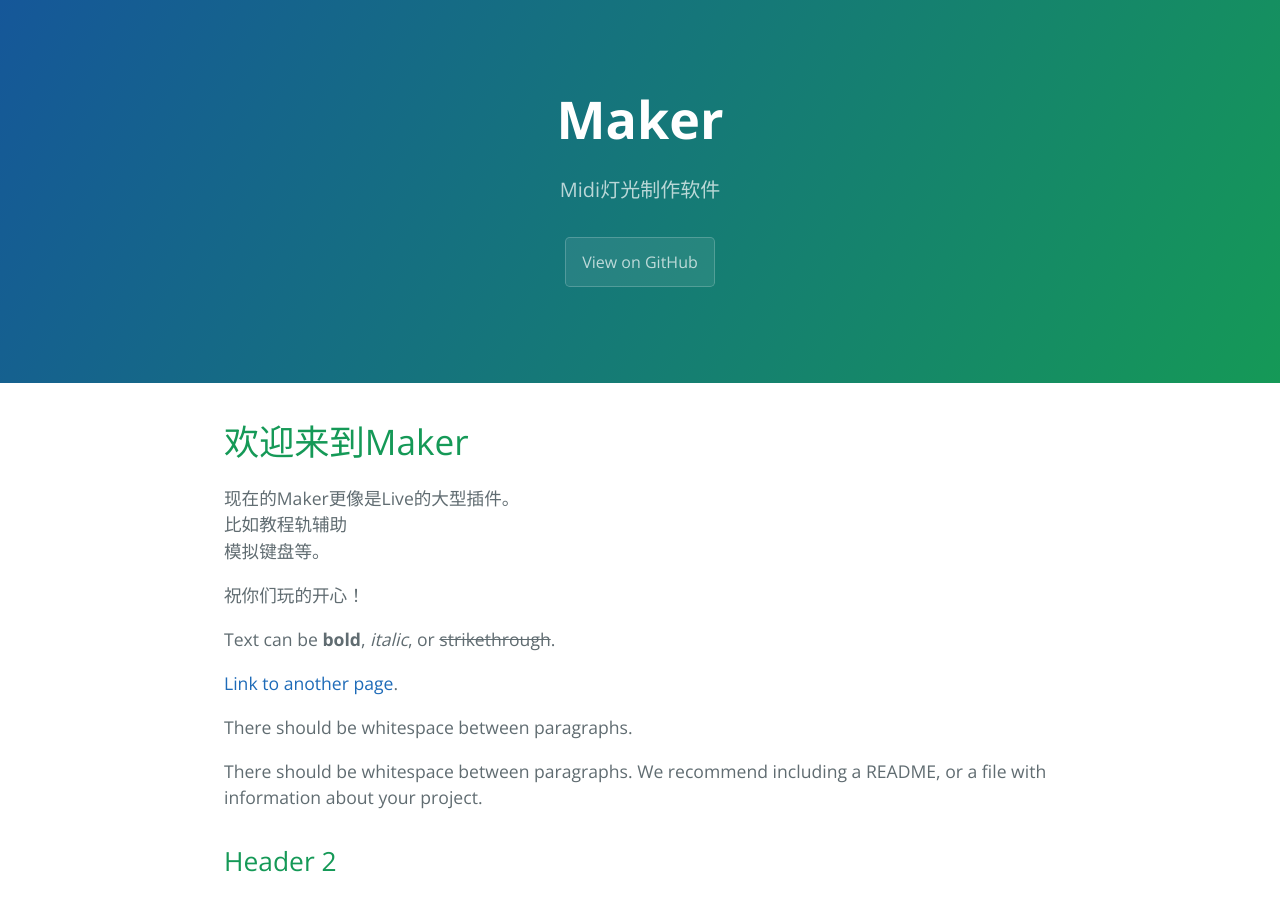
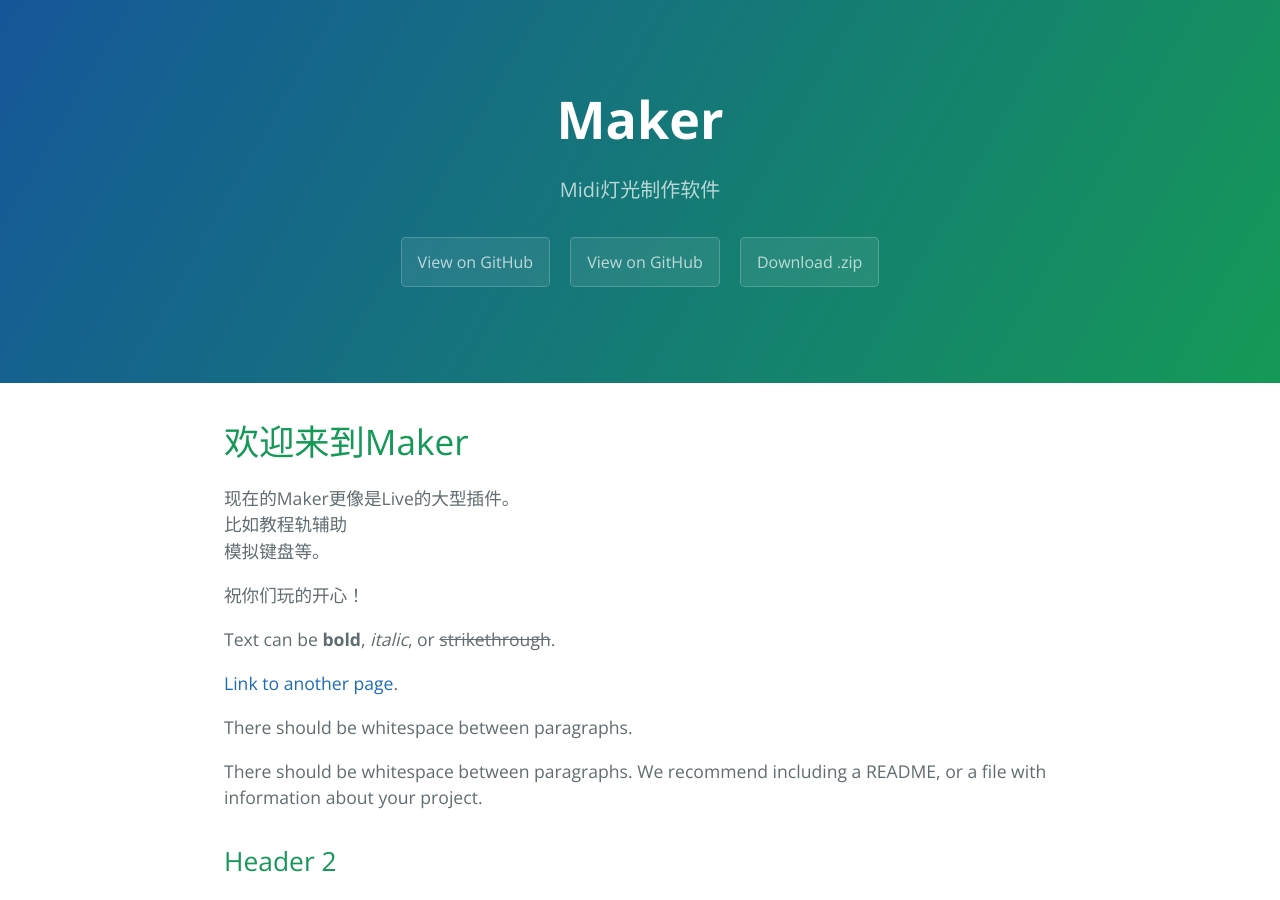
Before and after one commit to hhm2maker/DiscardWebSite, a Jekyll site: the page built from index.md, in a window 1280 px wide and 900 px high. Built offline with Jekyll 4.4.1, drawn with Linux system fonts in a browser that asks for light colours; our own code applies the rules of GitHub Pages for plain Markdown files.

Commit message:
2018.11.17 17:34

```diff
--- a/_config.yml
+++ b/_config.yml
@@ -1,5 +1,5 @@
 title: Maker
 description: Midi灯光制作软件
-show_downloads: false
+show_downloads: true
 google_analytics:
 theme: jekyll-theme-cayman
--- a/_layouts/default.html
+++ b/_layouts/default.html
@@ -30,7 +30,7 @@
       {% endif %}
       {% if site.show_downloads %}
         <a href="https://github.com/hhm2maker/Maker" class="btn">View on GitHub</a>
-         <a href="{{ site.github.zip_url }}" class="btn">Download .zip</a>
+         <a href="{{ site.static_files.download.zip }}" class="btn">Download .zip</a>
       {% endif %}
     </header>
 
```
Also changed, not shown: 1 other file.
